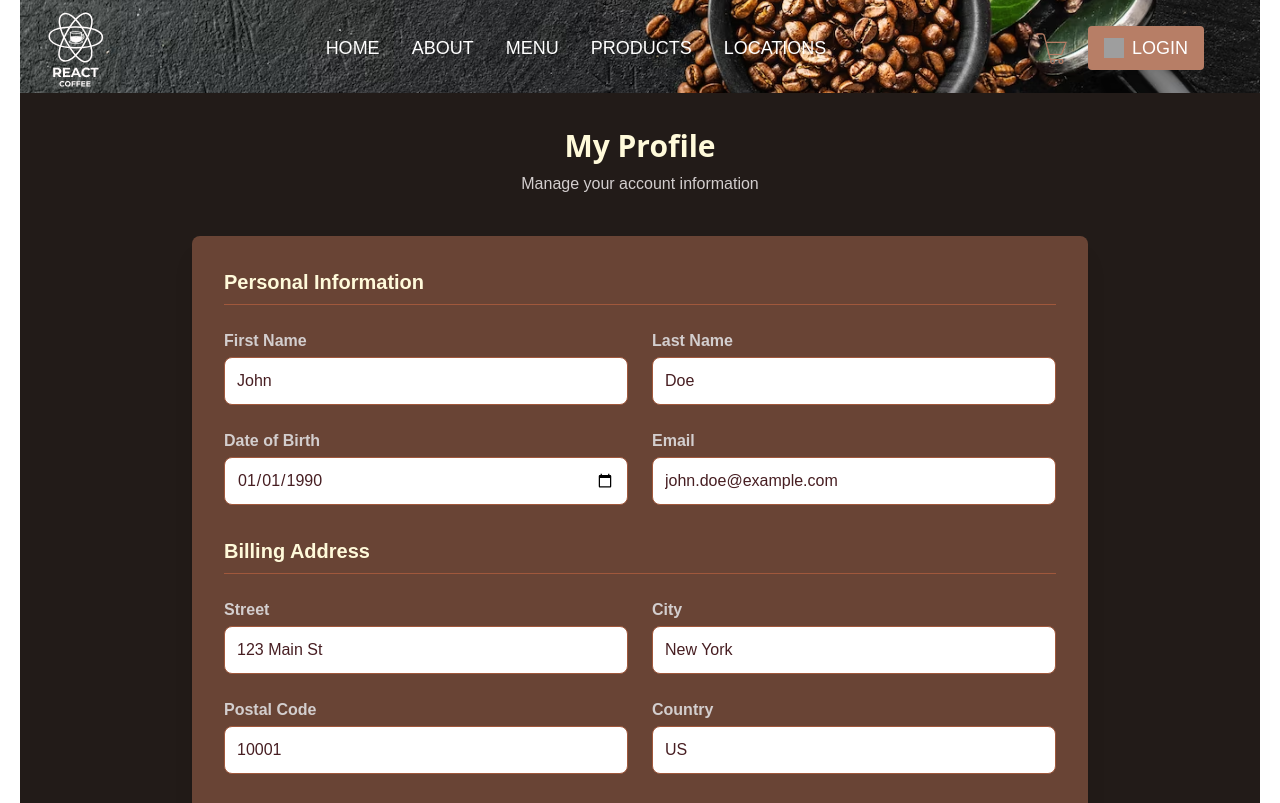
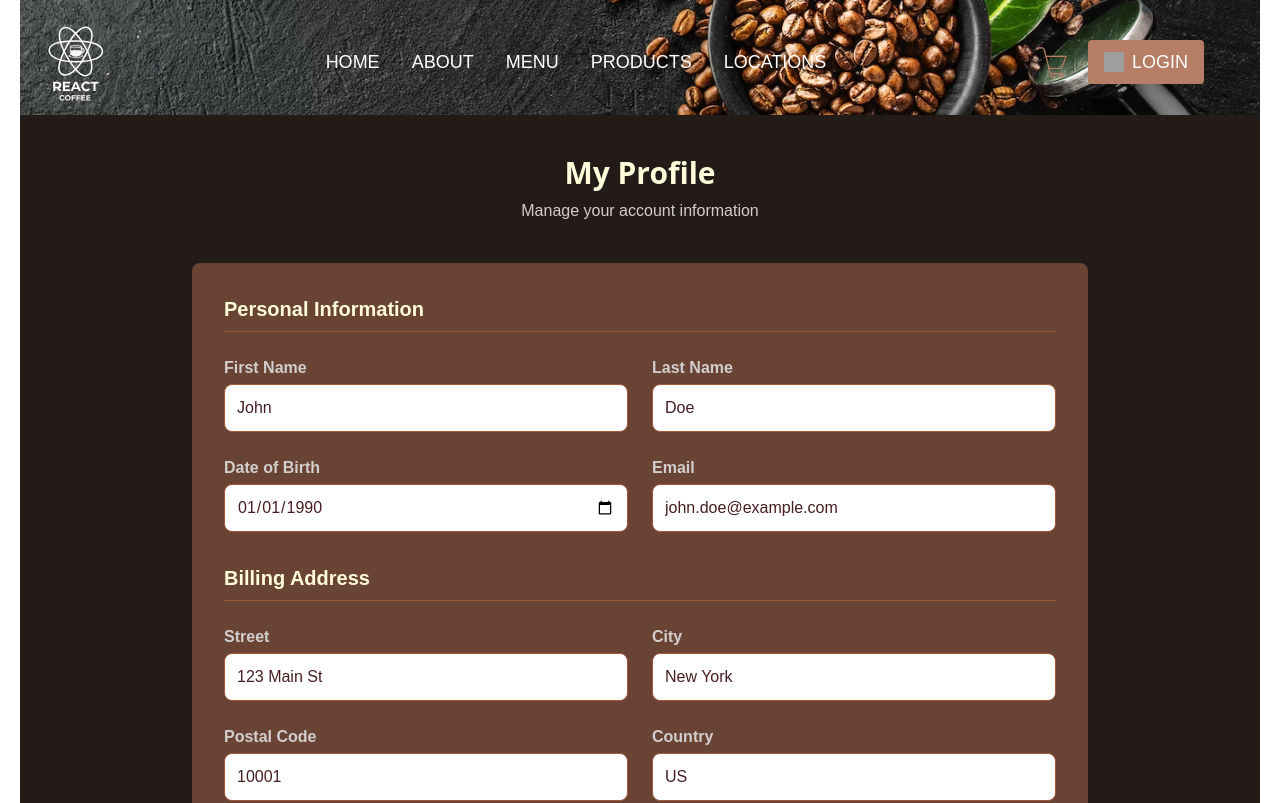
Before and after one commit to yuliyakim01/coffee-shop, a React app: page /profile in a window 1280 px wide. Shown: the top 803 px of the page. Built offline with nearby package versions, Linux system fonts and the light colour scheme; grey boxes are pictures that could not be loaded; what @commercetools/platform-sdk, @commercetools/sdk-client-v2 would draw is missing.

Commit message:
fix: bug 'header text is not visible on some pages'

```diff
--- a/src/components/Header-components/Header.tsx
+++ b/src/components/Header-components/Header.tsx
@@ -10,13 +10,15 @@ import { LABELS, ROUTES } from '@/data/routes';
 import { Link, useLocation } from 'react-router-dom';
 import { getIsAuthorizedFromSessionStorage } from '@/utils/customerUtils';
 import ProfileModal from './ProfileModal';
+import headerBg from '@/assets/footer.png';
 
 function Header() {
+  const location = useLocation();
+  const isMainPage = location.pathname === ROUTES.main;
   const [isOpen, setIsOpen] = useState(false);
   const [isProfileOpen, setIsProfileOpen] = useState(false);
   const profileRef = useRef(null);
   const userIconRef = useRef(null);
-  const location = useLocation();
   const isAuthorized = getIsAuthorizedFromSessionStorage();
 
   const toggleMenu = () => setIsOpen(!isOpen);
@@ -44,7 +46,22 @@ function Header() {
   }, [location]);
 
   return (
-    <div className="z-10 w-full flex justify-between items-center pt-2 px-4">
+    <div
+      className="z-10 w-full flex justify-between items-center pt-2 px-4 ${
+        !isMainPage ? 'relative' : ''
+      }"
+      style={
+        !isMainPage
+          ? {
+              backgroundImage: `url(${headerBg})`,
+              backgroundSize: 'cover',
+              backgroundPosition: 'center',
+              height: '115px',
+              top: 0,
+            }
+          : undefined
+      }
+    >
       <div>
         <Link to={ROUTES.main}>
           <img src={logo} alt="logo" className="w-[80px] h-[80px]" />
--- a/src/pages/NotFoundPage.tsx
+++ b/src/pages/NotFoundPage.tsx
@@ -6,7 +6,6 @@ import BackButton from '@/components/Login-registration-components/BackButton';
 const NotFoundPage: React.FC = () => {
   return (
     <div className="flex flex-col flex-grow justify-center bg-[#f9e2c3] relative top-[-100px]">
-      <div className="w-full h-[100px] bg-black" />
       <div className="mt-10 ml-8">
         <BackButton />
       </div>
--- a/src/pages/Profile.tsx
+++ b/src/pages/Profile.tsx
@@ -2,7 +2,7 @@ import React, { useState } from 'react';
 import Input from '@/components/Login-registration-components/Input';
 import Button from '@/components/Login-registration-components/Button';
 import DefaultAddressCheckbox from '@/components/Profile-components/DefaultAddressCheckbox';
-import headerBg from '@/assets/footer.png';
+
 function Profile() {
   const [loading, setLoading] = useState(false);
   const [successMessage, setSuccessMessage] = useState<string | null>(null);
@@ -41,10 +41,6 @@ function Profile() {
 
   return (
     <div className=" relative w-full min-h-screen bg-[#221B18] text-americanSilver py-10 px-4 sm:px-6 lg:px-8">
-      <div
-        className=" absolute top-[-110px] left-0 h-[115px] w-full bg-cover bg-center"
-        style={{ backgroundImage: `url(${headerBg})` }}
-      ></div>
       <div className="max-w-4xl mx-auto">
         <div className="text-center mb-10">
           <h1 className="text-3xl font-bold text-creamLight font-third">My Profile</h1>
```
